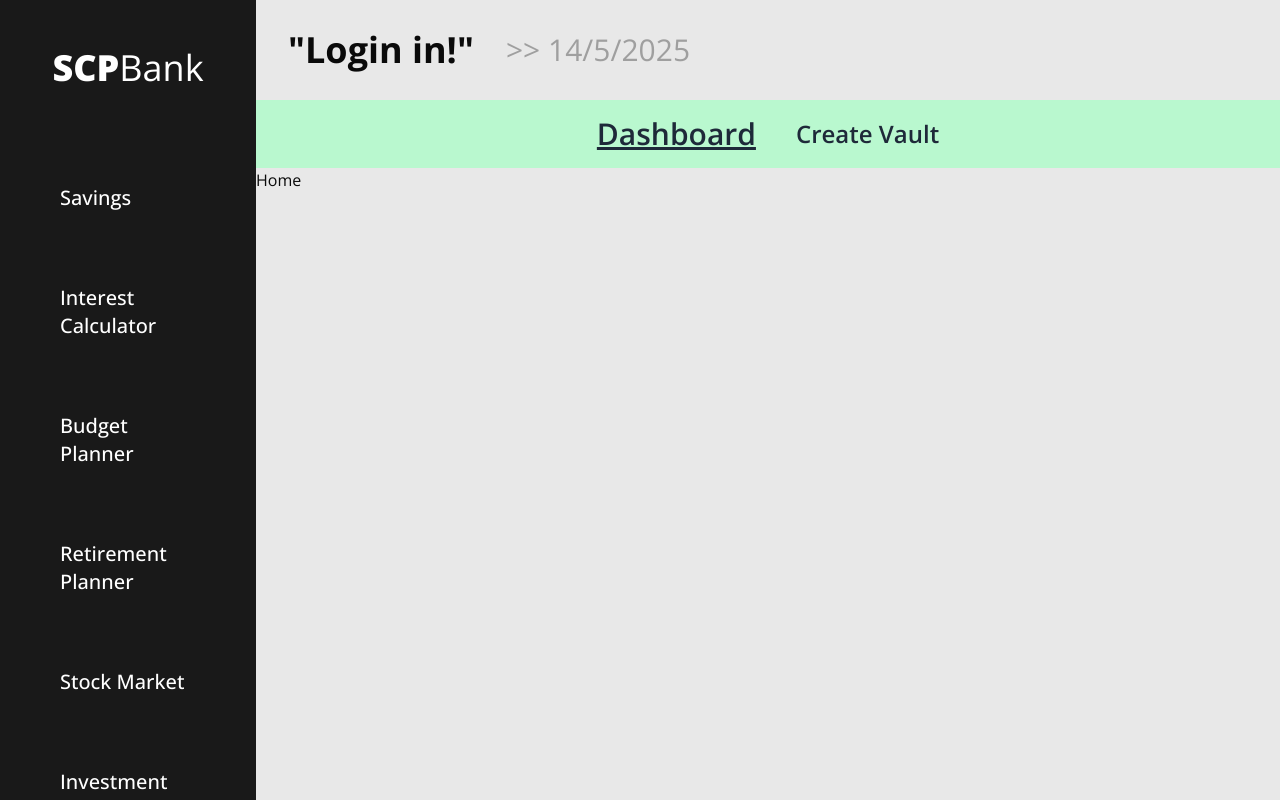
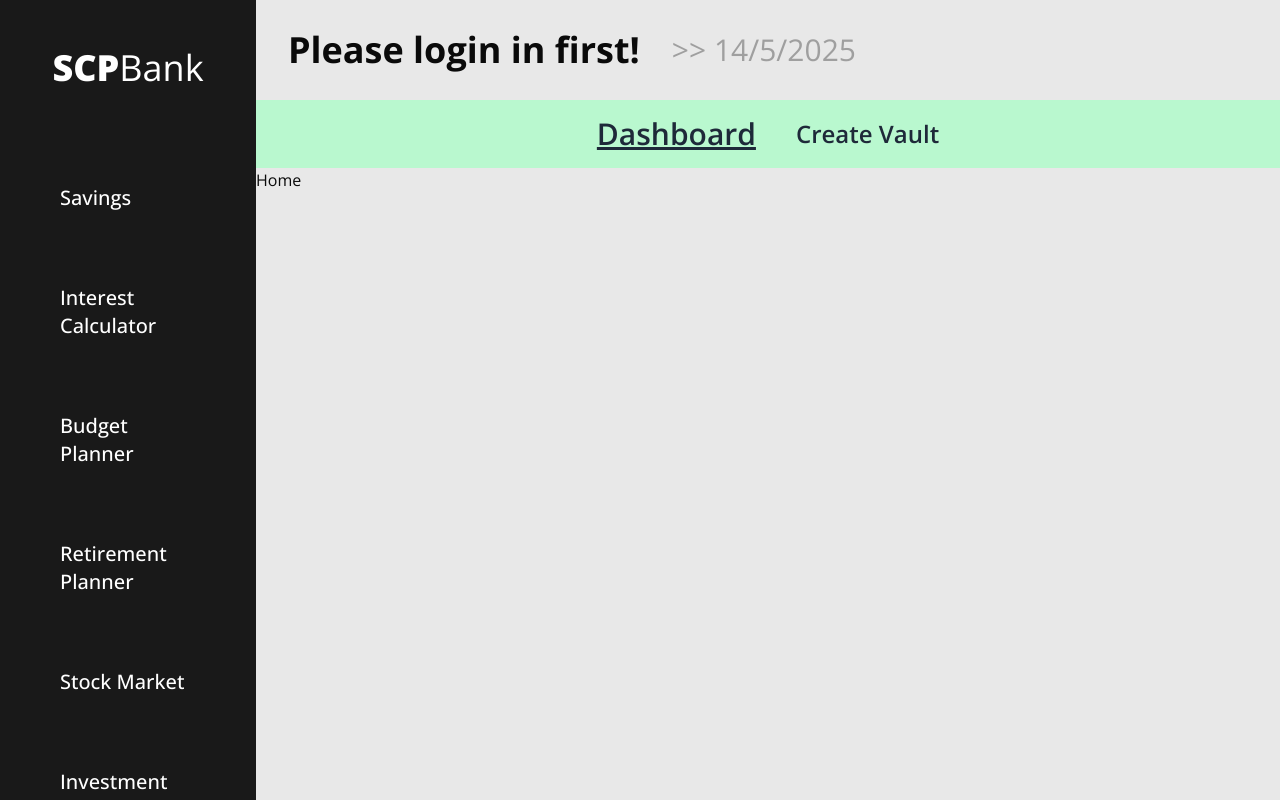
Before and after one commit to SCPassion/scpbank-ts, a React (Vite) app: page / in a window 1280 px wide. Shown: the top 800 px of the page. Built offline with nearby package versions, Linux system fonts and the light colour scheme.

Commit message:
Update Header component to display user email or login prompt

```diff
--- a/src/components/Header.tsx
+++ b/src/components/Header.tsx
@@ -1,9 +1,15 @@
+import { useUserStore } from "@/store/store"
+
 export default function Header({ ...rest }) {
+  const { user } = useUserStore()
+  const emailName = user?.email?.split("@")[0] || ""
   const today = new Date()
 
   return (
     <div {...rest}>
-      <h1 className="cursor-pointer">"Login in!"</h1>
+      <h1 className="cursor-pointer">
+        {emailName === "" ? "Please login in first!" : emailName}
+      </h1>
       <p className="text-3xl font-normal text-[#9F9F9F]">{`>> ${today.getDate()}/${today.getMonth() + 1}/${today.getFullYear()}`}</p>
     </div>
   )
```
